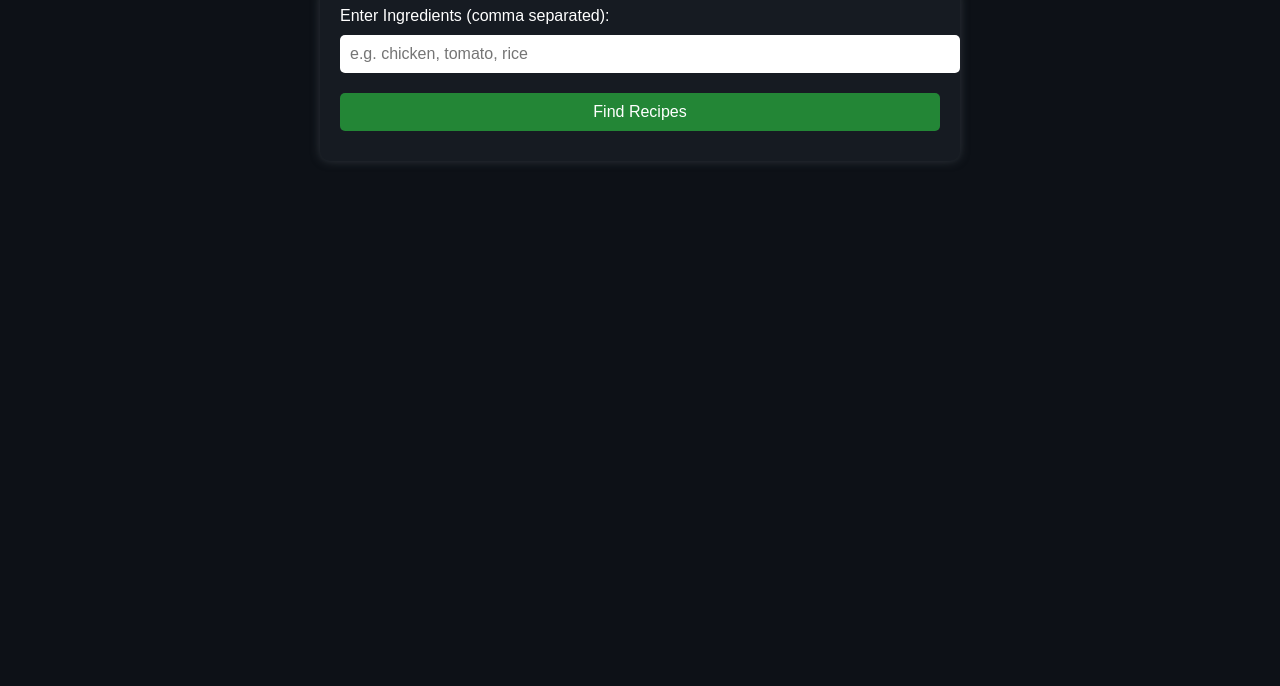
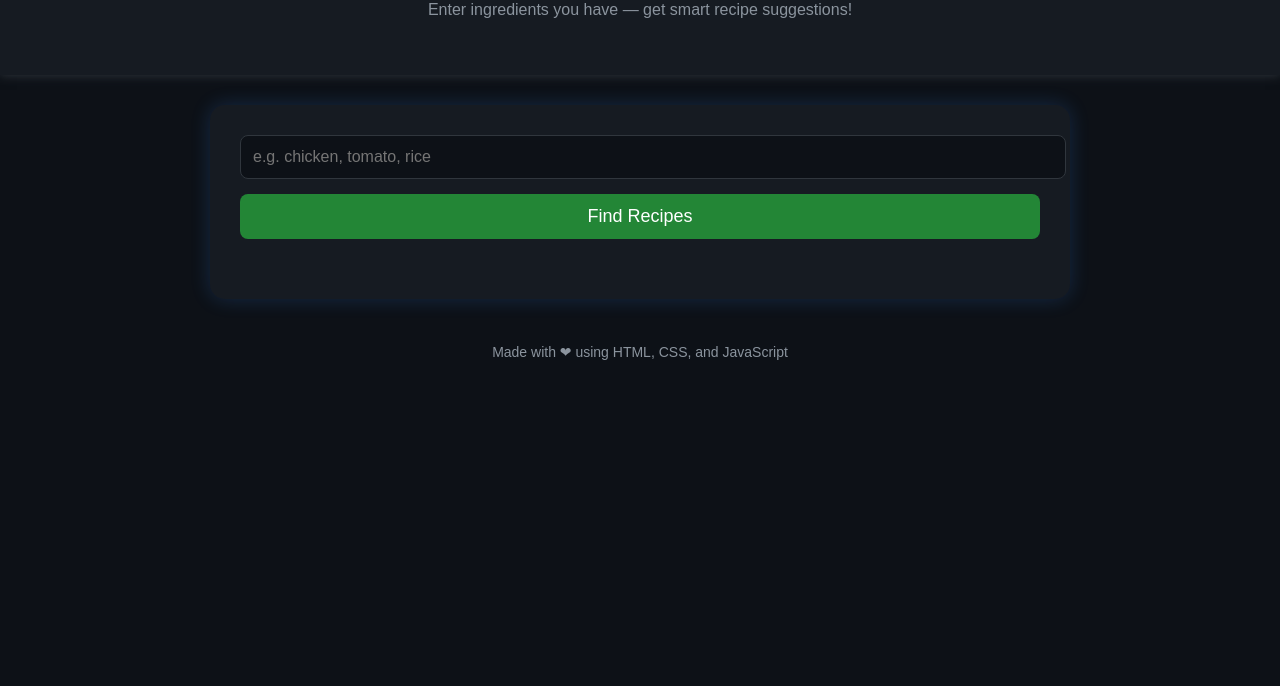
Before and after one commit to peddolla-ashwitha/AI-recipe-generator, a plain HTML site: page index.html in a window 1280 px wide. Shown: the part 114-800 px from the top of the page. Drawn offline with Linux system fonts and the light colour scheme.

Commit message:
Update index.html

```diff
--- a/index.html
+++ b/index.html
@@ -3,94 +3,185 @@
 <head>
   <meta charset="UTF-8" />
   <meta name="viewport" content="width=device-width, initial-scale=1.0" />
-  <title>AI Recipe Generator</title>
+  <title>AI Recipe Finder</title>
   <style>
     body {
+      font-family: "Poppins", sans-serif;
       background-color: #0d1117;
-      color: white;
-      font-family: Arial, sans-serif;
+      color: #f0f6fc;
       margin: 0;
-      padding: 20px;
+      padding: 0;
     }
-    h1 {
+
+    header {
       text-align: center;
-      color: #58a6ff;
-    }
-    .container {
-      max-width: 600px;
-      margin: auto;
+      padding: 40px 20px;
       background-color: #161b22;
-      padding: 20px;
-      border-radius: 10px;
       box-shadow: 0 0 10px #30363d;
     }
-    input, button {
+
+    h1 {
+      color: #58a6ff;
+      font-size: 2em;
+      margin-bottom: 10px;
+    }
+
+    p {
+      color: #8b949e;
+    }
+
+    .container {
+      max-width: 800px;
+      margin: 30px auto;
+      background: #161b22;
+      padding: 30px;
+      border-radius: 15px;
+      box-shadow: 0 0 20px rgba(56, 139, 253, 0.2);
+    }
+
+    input {
       width: 100%;
-      padding: 10px;
-      margin: 10px 0;
-      border-radius: 5px;
+      padding: 12px;
       border: none;
+      border-radius: 8px;
+      margin-bottom: 15px;
       font-size: 16px;
+      outline: none;
+      background: #0d1117;
+      color: #f0f6fc;
+      border: 1px solid #30363d;
     }
+
     button {
+      width: 100%;
+      padding: 12px;
       background-color: #238636;
+      border: none;
+      border-radius: 8px;
       color: white;
+      font-size: 18px;
       cursor: pointer;
+      transition: 0.3s;
     }
+
     button:hover {
       background-color: #2ea043;
     }
-    .recipe {
+
+    .results {
+      margin-top: 30px;
+    }
+
+    .recipe-card {
       background-color: #0d1117;
       border: 1px solid #30363d;
       border-radius: 10px;
-      padding: 10px;
-      margin: 10px 0;
+      padding: 20px;
+      margin-bottom: 20px;
+    }
+
+    .recipe-card h3 {
+      color: #58a6ff;
+      margin-bottom: 10px;
+    }
+
+    .recipe-card ul {
+      padding-left: 20px;
+    }
+
+    .footer {
+      text-align: center;
+      padding: 15px;
+      color: #8b949e;
+      font-size: 14px;
     }
   </style>
 </head>
 <body>
-  <h1>🍳 Find Your Perfect Recipe</h1>
+  <header>
+    <h1>🍳 AI Recipe Finder</h1>
+    <p>Enter ingredients you have — get smart recipe suggestions!</p>
+  </header>
+
   <div class="container">
-    <label>Enter Ingredients (comma separated):</label>
-    <input type="text" id="ingredients" placeholder="e.g. chicken, tomato, rice">
-    <button onclick="generateRecipes()">Find Recipes</button>
+    <input
+      type="text"
+      id="ingredients"
+      placeholder="e.g. chicken, tomato, rice"
+    />
+    <button onclick="findRecipes()">Find Recipes</button>
 
-    <div id="results"></div>
+    <div class="results" id="results"></div>
+  </div>
+
+  <div class="footer">
+    Made with ❤ using HTML, CSS, and JavaScript
   </div>
 
   <script>
-    function generateRecipes() {
-      const input = document.getElementById('ingredients').value.toLowerCase();
-      const results = document.getElementById('results');
-      results.innerHTML = '';
+    function findRecipes() {
+      const input = document.getElementById("ingredients").value.toLowerCase();
+      const results = document.getElementById("results");
+      results.innerHTML = "";
 
       if (!input) {
-        results.innerHTML = '<p>Please enter ingredients!</p>';
+        results.innerHTML = "<p>Please enter some ingredients!</p>";
         return;
       }
 
-      // Example static recipe data
       const recipes = [
-        { name: "Classic Chicken Stir Fry", ingredients: ["chicken", "soy sauce", "garlic", "onion"], steps: ["Cook chicken", "Add garlic and onion", "Mix sauce and serve"] },
-        { name: "Creamy Tomato Pasta", ingredients: ["tomato", "pasta", "cheese", "cream"], steps: ["Boil pasta", "Add sauce", "Mix cream and cheese"] },
-        { name: "Vegetable Fried Rice", ingredients: ["rice", "carrot", "peas", "egg"], steps: ["Cook rice", "Fry vegetables", "Mix everything"] }
+        {
+          name: "Classic Chicken Stir Fry",
+          ingredients: ["chicken", "soy sauce", "garlic", "onion"],
+          steps: [
+            "Cut chicken into pieces",
+            "Fry with garlic and onion",
+            "Add soy sauce and cook for 5 mins",
+            "Serve hot"
+          ]
+        },
+        {
+          name: "Creamy Tomato Pasta",
+          ingredients: ["tomato", "pasta", "cheese", "cream"],
+          steps: [
+            "Boil pasta and drain",
+            "Prepare tomato sauce with cream",
+            "Mix pasta and sauce together",
+            "Top with cheese and serve"
+          ]
+        },
+        {
+          name: "Vegetable Fried Rice",
+          ingredients: ["rice", "carrot", "peas", "egg"],
+          steps: [
+            "Cook rice and keep aside",
+            "Fry vegetables and scrambled egg",
+            "Add rice and stir well",
+            "Serve with soy sauce"
+          ]
+        }
       ];
 
-      const inputIngredients = input.split(',').map(i => i.trim());
-      const matched = recipes.filter(r => inputIngredients.some(i => r.ingredients.includes(i)));
+      const inputIngredients = input.split(",").map(i => i.trim());
+      const matched = recipes.filter(r =>
+        inputIngredients.some(i => r.ingredients.includes(i))
+      );
 
       if (matched.length === 0) {
-        results.innerHTML = '<p>No recipes found. Try different ingredients!</p>';
+        results.innerHTML =
+          "<p>No recipes found. Try other ingredients!</p>";
         return;
       }
 
       matched.forEach(r => {
-        const div = document.createElement('div');
-        div.className = 'recipe';
-        div.innerHTML = `<h3>${r.name}</h3>
-        <p><b>Ingredients:</b> ${r.ingredients.join(', ')}</p>
-        <p><b>Steps:</b></p><ol>${r.steps.map(s => <li>${s}</li>).join('')}</ol>`;
+        const div = document.createElement("div");
+        div.classList.add("recipe-card");
+        div.innerHTML = `
+          <h3>${r.name}</h3>
+          <p><b>Ingredients:</b> ${r.ingredients.join(", ")}</p>
+          <p><b>Steps:</b></p>
+          <ul>${r.steps.map(s => <li>${s}</li>).join("")}</ul>
+        `;
         results.appendChild(div);
       });
     }
```
